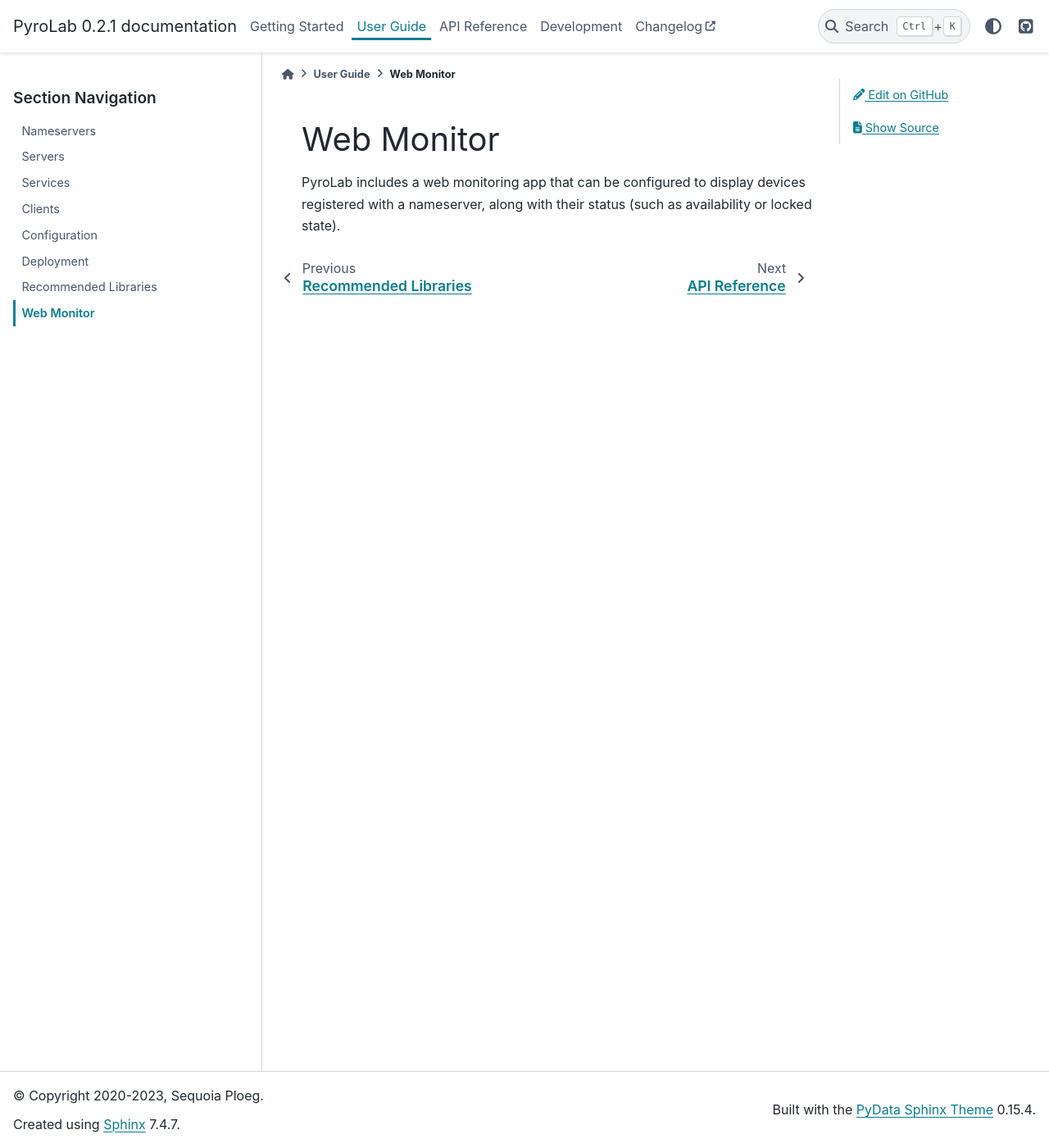
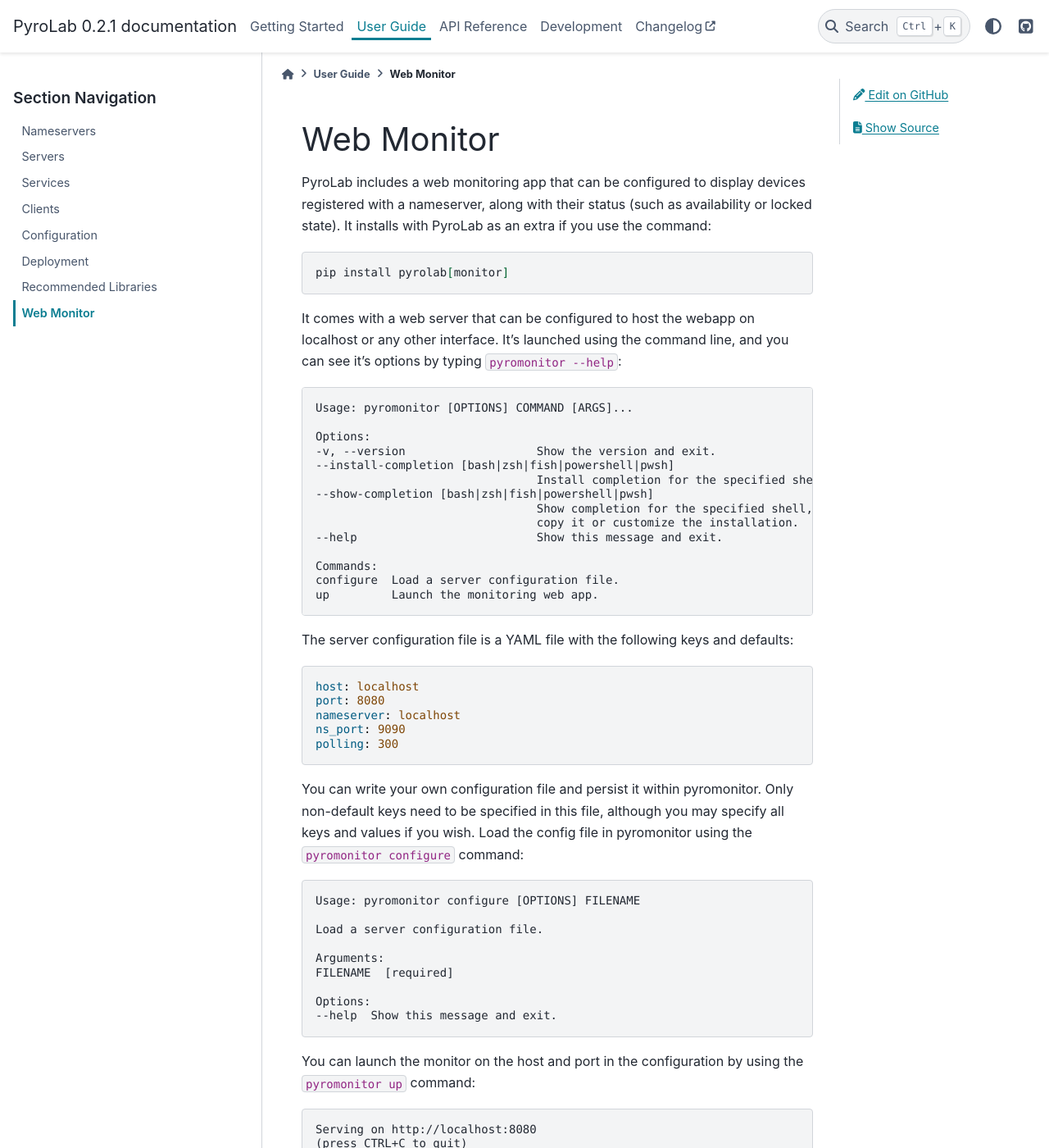
Before and after one commit to BYUCamachoLab/pyrolab, a Sphinx documentation site: the page built from docs/user_guide/webmonitor.rst, in a window 1280 px wide and 1400 px high. Shown: the whole window at 82% size. Built offline with Sphinx 7.4.7 and the PyData theme 0.15.4, drawn with Linux system fonts in a browser that asks for light colours.

Commit message:
Added CLI app for serving monitor webapp

```diff
--- a/docs/user_guide/webmonitor.rst
+++ b/docs/user_guide/webmonitor.rst
@@ -6,4 +6,66 @@
 
 PyroLab includes a web monitoring app that can be configured to display
 devices registered with a nameserver, along with their status (such as
-availability or locked state).
+availability or locked state). It installs with PyroLab as an extra if you use
+the command:
+
+.. code-block:: bash
+
+    pip install pyrolab[monitor]
+
+It comes with a web server that can be configured to host the webapp on
+localhost or any other interface. It's launched using the command line, and you
+can see it's options by typing ``pyromonitor --help``:
+
+.. code-block:: text
+
+    Usage: pyromonitor [OPTIONS] COMMAND [ARGS]...
+
+    Options:
+    -v, --version                   Show the version and exit.
+    --install-completion [bash|zsh|fish|powershell|pwsh]
+                                    Install completion for the specified shell.
+    --show-completion [bash|zsh|fish|powershell|pwsh]
+                                    Show completion for the specified shell, to
+                                    copy it or customize the installation.
+    --help                          Show this message and exit.
+
+    Commands:
+    configure  Load a server configuration file.
+    up         Launch the monitoring web app.
+
+The server configuration file is a YAML file with the following keys and
+defaults:
+
+.. code-block:: yaml
+
+    host: localhost
+    port: 8080
+    nameserver: localhost
+    ns_port: 9090
+    polling: 300
+
+You can write your own configuration file and persist it within pyromonitor.
+Only non-default keys need to be specified in this file, although you may
+specify all keys and values if you wish. Load the config file in pyromonitor
+using the ``pyromonitor configure`` command:
+
+.. code-block:: text
+
+    Usage: pyromonitor configure [OPTIONS] FILENAME
+
+    Load a server configuration file.
+
+    Arguments:
+    FILENAME  [required]
+
+    Options:
+    --help  Show this message and exit.
+
+You can launch the monitor on the host and port in the configuration by using
+the ``pyromonitor up`` command:
+
+.. code-block:: text
+
+    Serving on http://localhost:8080
+    (press CTRL+C to quit)
--- a/pyproject.toml
+++ b/pyproject.toml
@@ -84,7 +84,7 @@
 ppcl55x = ["pyserial"]
 rto = ["pyvisa", "pyvisa-py"]
 arduino = ["pyfirmata"]
-monitor = ["flask", "omegaconf"]
+monitor = ["flask", "omegaconf", "waitress"]
 test = ["pytest", "coverage"]
 
 [project.urls]
@@ -96,6 +96,7 @@
 
 [project.scripts]
 pyrolab = "pyrolab.cli:app"
+pyromonitor = "pyromonitor.cli:app"
 
 [tool.setuptools.packages.find]
 where = ["src"]
--- a/requirements.txt
+++ b/requirements.txt
@@ -21,3 +21,4 @@
 jinja2==3.1.2
 omegaconf==2.3.0
 build==0.10.0
+waitress==2.1.2
```
Also changed, not shown: 2 other files.
